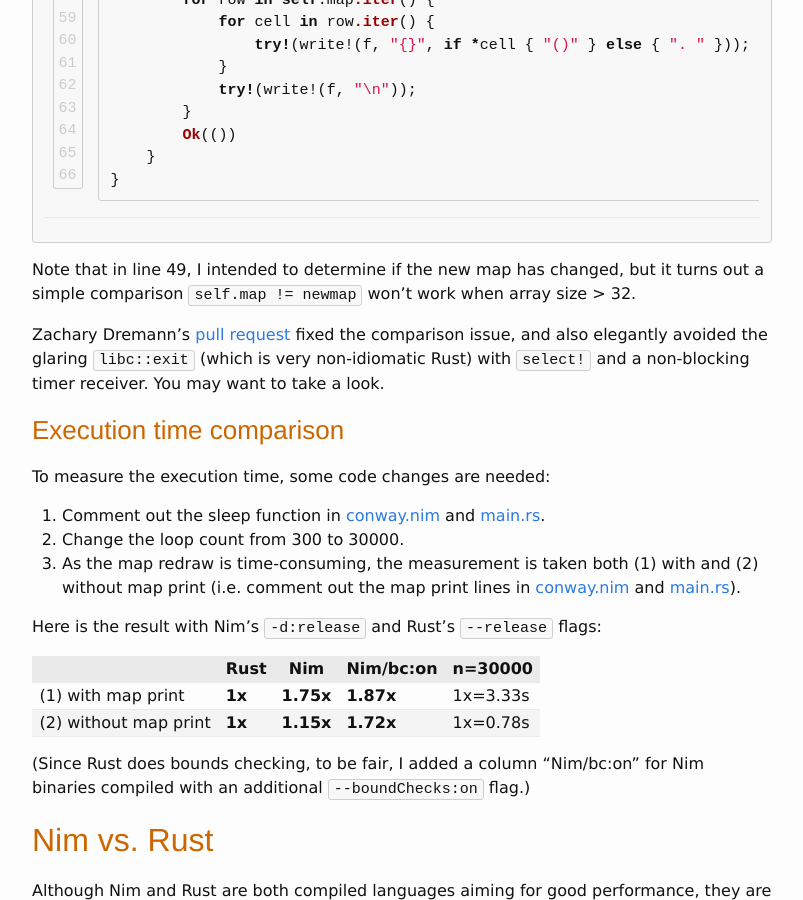
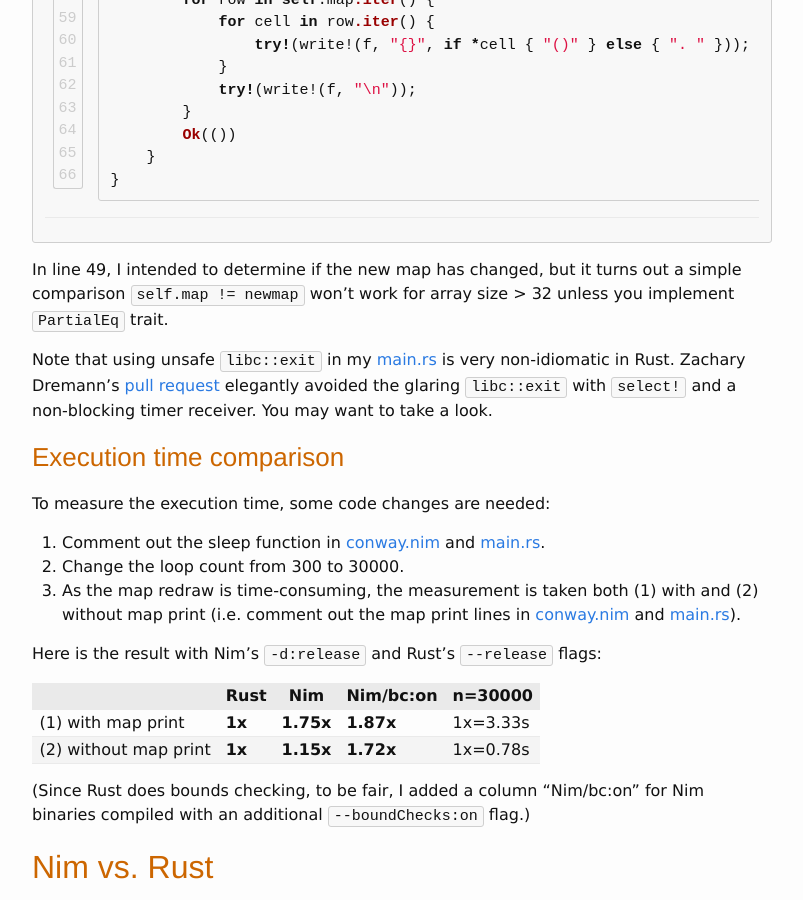
Before and after one commit to arthurtw/arthurtw.github.io, a Jekyll site: the page built from _posts/2015-01-12-quick-comparison-nim-vs-rust.md, in a window 1280 px wide and 900 px high, scrolled down 7700 px. Shown: the whole window, without its empty margins (238-1041 px from the left). Built offline with Jekyll 4.4.1, drawn with Linux system fonts in a browser that asks for light colours.

Commit message:
Mention PartialEq trait

```diff
--- a/_posts/2015-01-12-quick-comparison-nim-vs-rust.md
+++ b/_posts/2015-01-12-quick-comparison-nim-vs-rust.md
@@ -315,9 +315,9 @@ impl fmt::String for Conway {
 }
 {% endhighlight %}
 
-Note that in line 49, I intended to determine if the new map has changed, but it turns out a simple comparison `self.map != newmap` won’t work when array size > 32.
+In line 49, I intended to determine if the new map has changed, but it turns out a simple comparison `self.map != newmap` won’t work for array size > 32 unless you implement `PartialEq` trait.
 
-Zachary Dremann’s [pull request](https://github.com/arthurtw/rust-examples/pull/2/files) fixed the comparison issue, and also elegantly avoided the glaring `libc::exit` (which is very non-idiomatic Rust) with `select!` and a non-blocking timer receiver. You may want to take a look.
+Note that using unsafe `libc::exit` in my [main.rs](https://github.com/arthurtw/rust-examples/blob/master/conway/src/main.rs#L20) is very non-idiomatic in Rust. Zachary Dremann’s [pull request](https://github.com/arthurtw/rust-examples/pull/2/files) elegantly avoided the glaring `libc::exit` with `select!` and a non-blocking timer receiver. You may want to take a look.
 
 ### Execution time comparison
 
```
